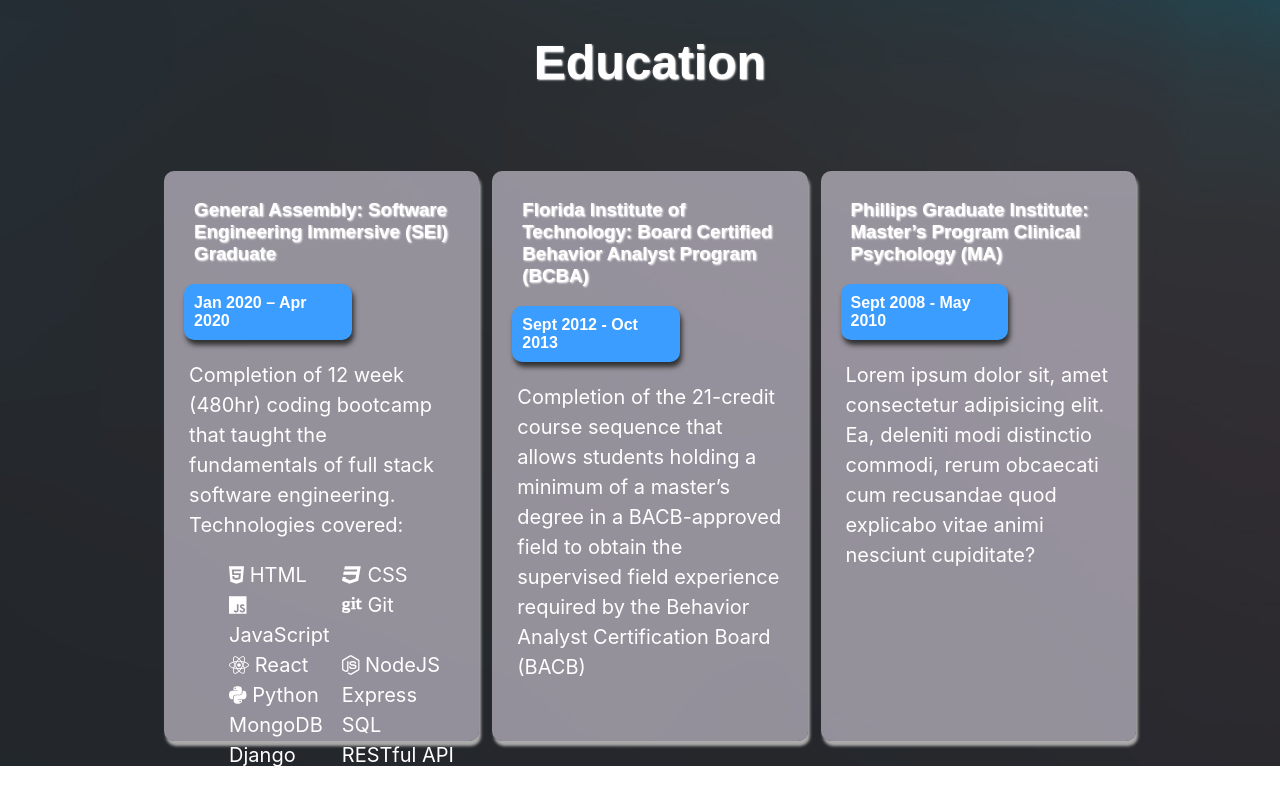
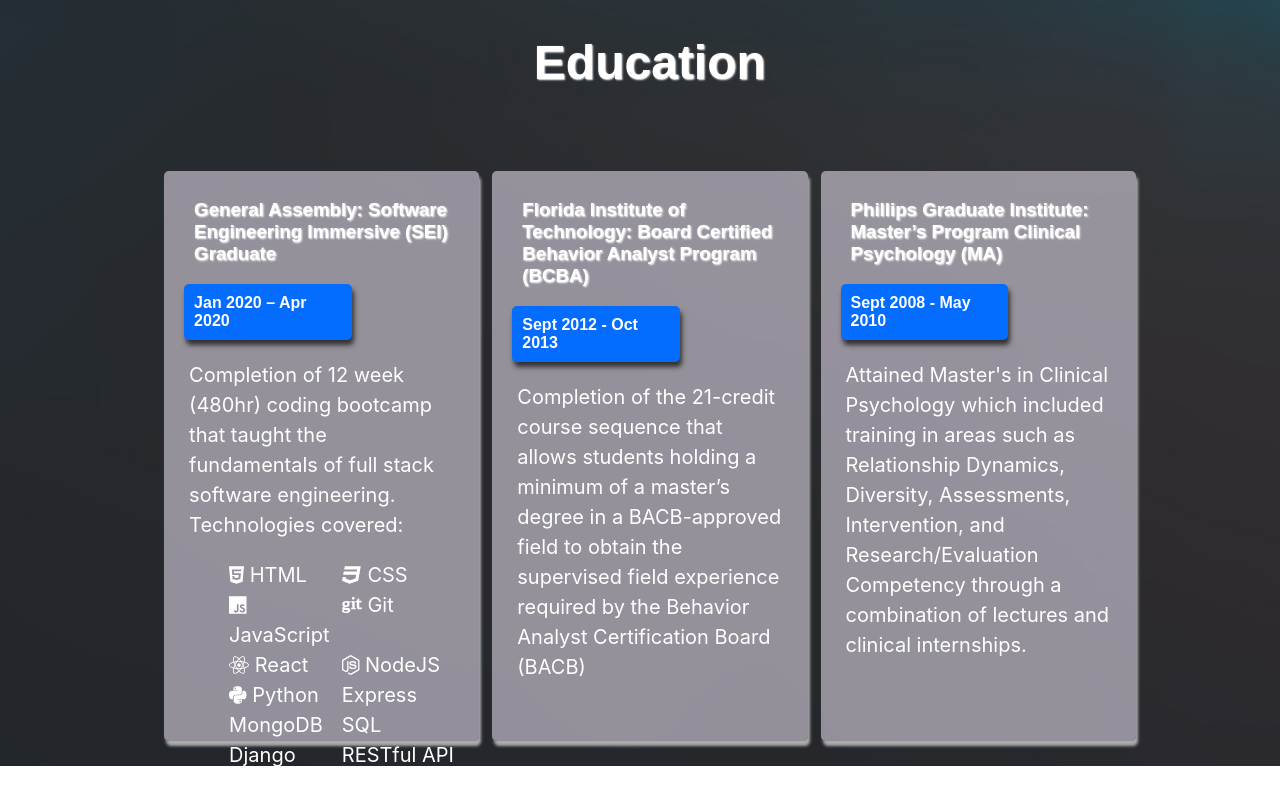
Before and after one commit to ccrisolo/ceds-portfolio, a React (Create React App) app: page / in a window 1280 px wide. Shown: the part 2460-3260 px from the top of the page. Built offline with nearby package versions, Linux system fonts and the light colour scheme.

Commit message:
finishes education section

```diff
--- a/src/Pages/Education/EducationPage.css
+++ b/src/Pages/Education/EducationPage.css
@@ -16,7 +16,7 @@
 }
 
 .education-tile {
-    border-radius: 10px;
+    border-radius: 5px;
     padding: 10px;
     margin-left: 5%;
     margin-top: 15px;
@@ -34,12 +34,12 @@
 }
 
 .date-range {
-    border-radius: 10px;
+    border-radius: 5px;
     display: flex;
     margin-left: 10px;
     margin-right: 10px;
     padding: 10px;
-    background-color: #3b9dff;
+    background-color: #046dff;
     font-family: Arial, Helvetica, sans-serif;
     font-weight: 600;
     box-shadow: 2px 5px 5px #313131;
--- a/src/Pages/Education/EducationPage.jsx
+++ b/src/Pages/Education/EducationPage.jsx
@@ -121,10 +121,11 @@
                         </h3>
                         <span className='date-range'>Sept 2008 - May 2010</span>
                         <p className='education-body'>
-                            Lorem ipsum dolor sit, amet consectetur adipisicing
-                            elit. Ea, deleniti modi distinctio commodi, rerum
-                            obcaecati cum recusandae quod explicabo vitae animi
-                            nesciunt cupiditate?
+                            Attained Master's in Clinical Psychology which
+                            included training in areas such as Relationship
+                            Dynamics, Diversity, Assessments, Intervention, and
+                            Research/Evaluation Competency through a combination
+                            of lectures and clinical internships.
                         </p>
                     </div>
                 </ScaleOutComponent>
```
